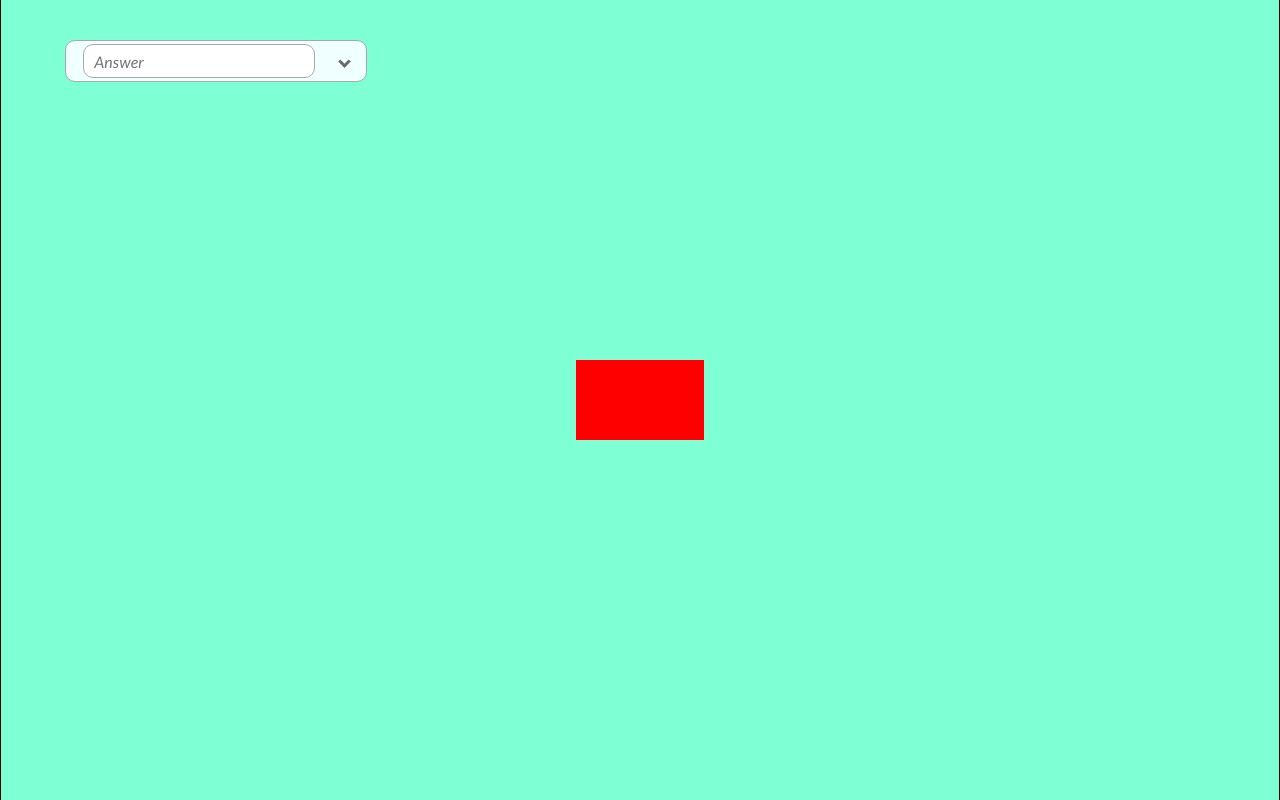
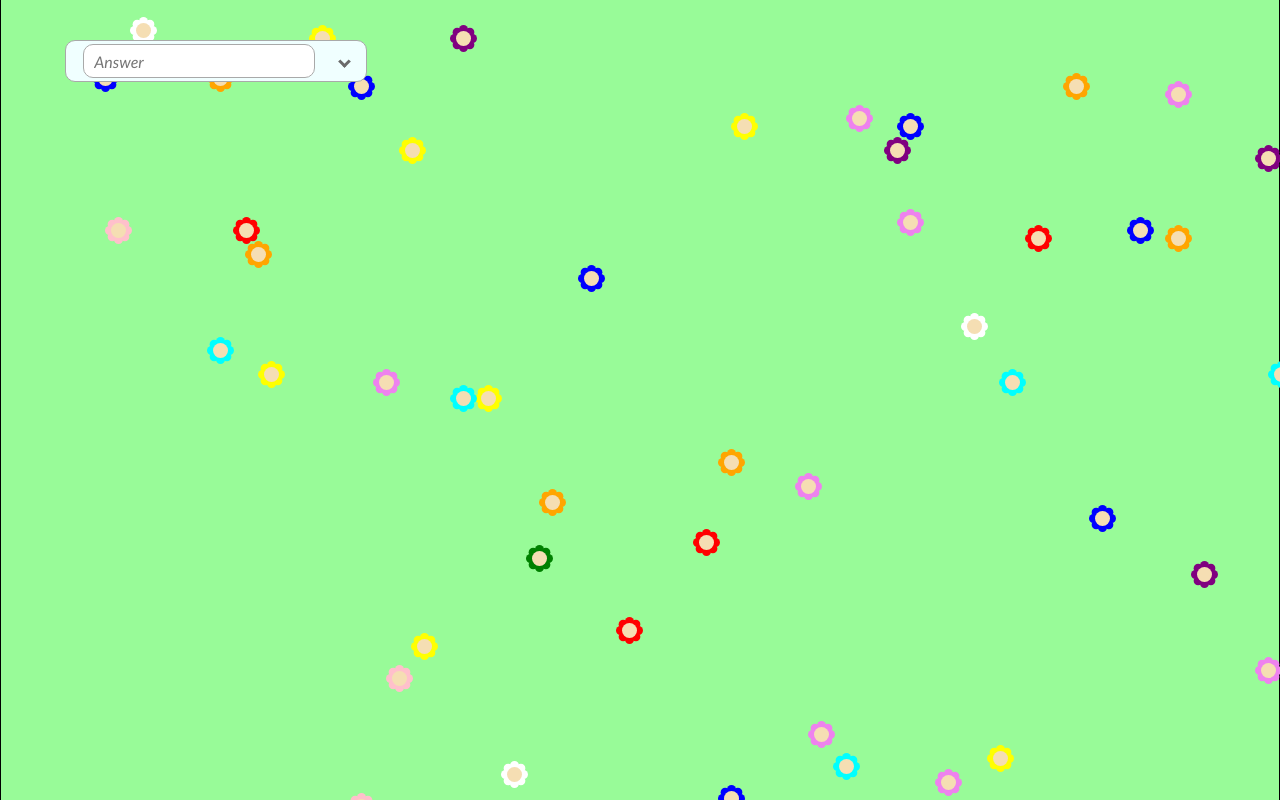
Before and after one commit to Lenoms/puzzles-v4, a React (Create React App) app: page /puzzles-v4/one in a window 1280 px wide. Built offline with nearby package versions, Linux system fonts and the light colour scheme.

Commit message:
One: Added flowers in level one

```diff
--- /dev/null
+++ b/src/Levels/One/Flower.js
@@ -0,0 +1,16 @@
+export function Flower(props) {
+  return (
+    <div className="flower">
+      <div class="petal" style={{ backgroundColor: `${props.colour}` }}></div>
+      <div class="petal" style={{ backgroundColor: `${props.colour}` }}></div>
+      <div class="petal" style={{ backgroundColor: `${props.colour}` }}></div>
+      <div class="petal" style={{ backgroundColor: `${props.colour}` }}></div>
+      <div class="petal" style={{ backgroundColor: `${props.colour}` }}></div>
+      <div class="petal" style={{ backgroundColor: `${props.colour}` }}></div>
+      <div class="petal" style={{ backgroundColor: `${props.colour}` }}></div>
+      <div class="petal" style={{ backgroundColor: `${props.colour}` }}></div>
+
+      <div class="center"></div>
+    </div>
+  );
+}
--- /dev/null
+++ b/src/Levels/One/Friend.js
@@ -0,0 +1,3 @@
+export function Friend() {
+  return <div className="friend-container"></div>;
+}
--- a/src/Levels/One/One.css
+++ b/src/Levels/One/One.css
@@ -1,14 +1,67 @@
 .level-1-div {
     height: 100%;
     width: 100%;
-    background-color: aquamarine;
+    background-color: palegreen;
     display: flex;
+    justify-content: center;
     align-items: center;
-    justify-content: center;
 }
 
-.level-1-container {
-    height: 10%;
-    width: 10%;
-    background-color: red;
+.flower-container {
+    width: 30px;
+    height: 30px;
+    position: absolute;
 }
+
+
+.flower {
+    width: 100%;
+    height: 100%;
+    position: relative;
+  }
+  .center {
+    width: 50%;
+    aspect-ratio: 1;
+    border-radius: 50%;
+    background-color: wheat;
+    position: absolute;
+    top: 50%;
+    left: 0;
+    right: 0;
+    margin: auto;
+  }
+  .petal {
+    width: 30%;
+    aspect-ratio: 1;
+    border-radius: 50%;
+    position: absolute;
+    top: 30%;
+    left: 0;
+    right: 0;
+    margin: auto;
+    transform-origin: center 150%;
+  }
+  .petal:nth-child(1) {
+    transform: rotate(45deg);
+  }
+  .petal:nth-child(2) {
+    transform: rotate(90deg);
+  }
+  .petal:nth-child(3) {
+    transform: rotate(135deg);
+  }
+  .petal:nth-child(4) {
+    transform: rotate(180deg);
+  }
+  .petal:nth-child(5) {
+    transform: rotate(225deg);
+  }
+  .petal:nth-child(6) {
+    transform: rotate(270deg);
+  }
+  .petal:nth-child(7) {
+    transform: rotate(315deg);
+  }
+  .petal:nth-child(8) {
+    transform: rotate(360deg);
+  }
--- a/src/Levels/One/One.jsx
+++ b/src/Levels/One/One.jsx
@@ -1,11 +1,18 @@
 import AnswerAndHintBox from "../../components/AnswerAndHintBox";
+import { Flower } from "./Flower";
 import "./One.css";
+import { generateFlowers } from "./One.service";
 
 function One() {
+  const flowers = generateFlowers(50)
   return (
     <div className="level-1-div">
       <AnswerAndHintBox />
-      <div className="level-1-container"></div>
+      {flowers.map((flower) => {
+        return <div className="flower-container" style={{top: flower.top, left: flower.left}}>
+          <Flower colour={flower.colour}/>
+        </div>
+      })}
     </div>
   );
 }
--- /dev/null
+++ b/src/Levels/One/One.service.js
@@ -0,0 +1,37 @@
+export function generateFlowers(n) {
+  // Array to store generated objects
+  const flowers = [];
+
+  // Possible colors for the flowers
+  const colors = [
+    "red",
+    "orange",
+    "yellow",
+    "green",
+    "blue",
+    "purple",
+    "pink",
+    "violet",
+    "white",
+    "cyan",
+  ];
+
+  // Helper function to generate a random integer between min and max
+  function getRandomInt(min, max) {
+    return Math.floor(Math.random() * (max - min + 1)) + min;
+  }
+
+  // Generate n objects
+  for (let i = 0; i < n; i++) {
+    const flower = {
+      colour: colors[getRandomInt(0, colors.length - 1)],
+      top: `${getRandomInt(0, 100)}%`,
+      left: `${getRandomInt(0, 100)}%`,
+    };
+
+    // Push the generated flower object to the array
+    flowers.push(flower);
+  }
+
+  return flowers;
+}
```
Also changed, not shown: Puzzles-v4 ideas.txt.
